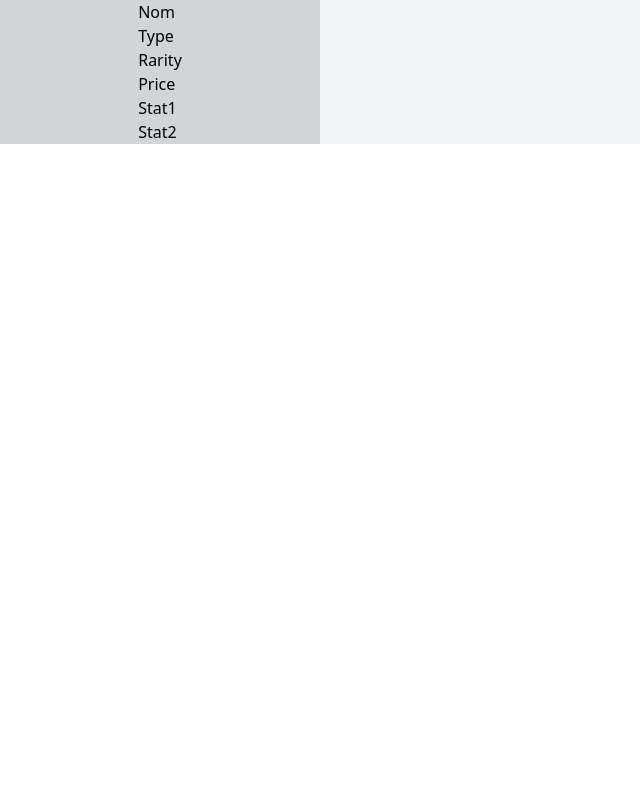
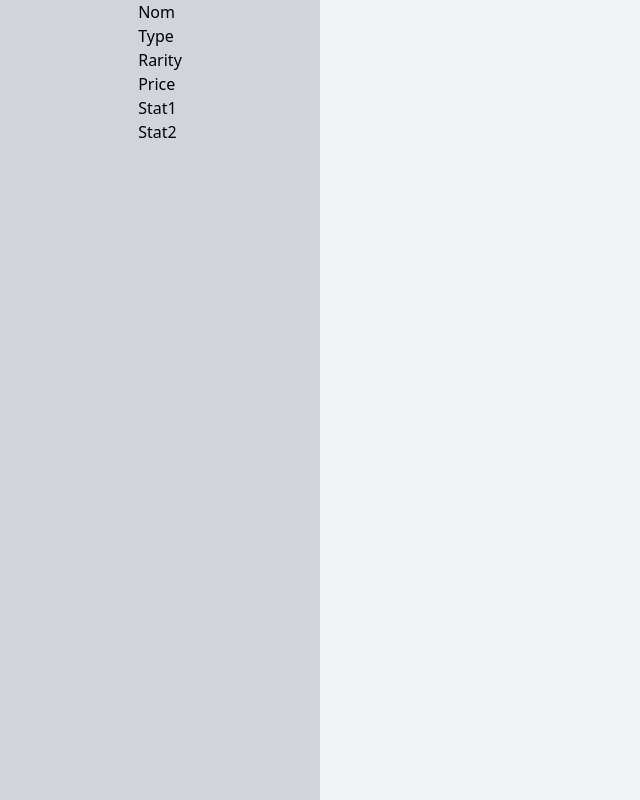
Before and after one commit to pierrejeanguerry/php-symphony-pj, a Symfony app: template templates/layout.html.twig in a window 1280 px wide. Shown: the whole page, without its empty margins (0-640 px from the left). Run offline with Twig, Linux system fonts and the light colour scheme; the template is opened without the code that fills it, so the values that code supplies are empty; style sheets or scripts are compiled from the project's sources; some libraries are stand-ins or nearby versions.

Commit message:
add TODO

```diff
--- a/templates/base.html.twig
+++ b/templates/base.html.twig
@@ -31,7 +31,7 @@
                         <li>Stat2</li>
                     </ul>
             </div>
-            <div id="content" class="bg-gray-100 w-3/4">
+            <div id="content" class="bg-gray-100 w-3/4 flex flex-col h-screen">
                 {% block content %}
 
                 {% endblock %}
--- a/templates/layout.html.twig
+++ b/templates/layout.html.twig
@@ -6,7 +6,7 @@
 
 {% block content %}
     {% for item in items %}
-        <div>
+        <div class="h-[10%]">
             {{ item.id }}
             {{ item.name }}
         </div>
```
Also changed, not shown: 1 other file.
